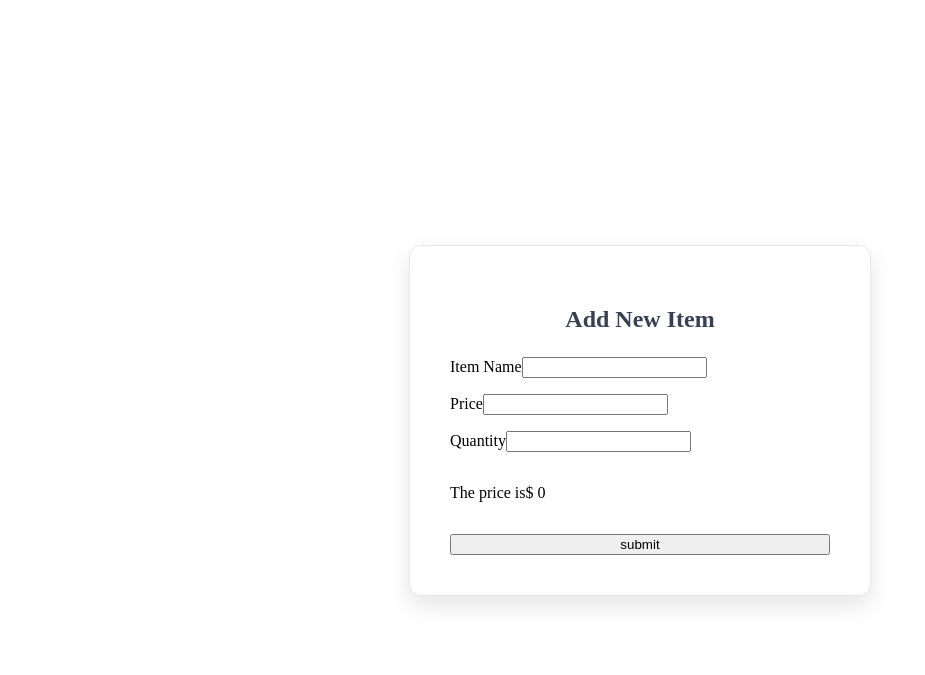
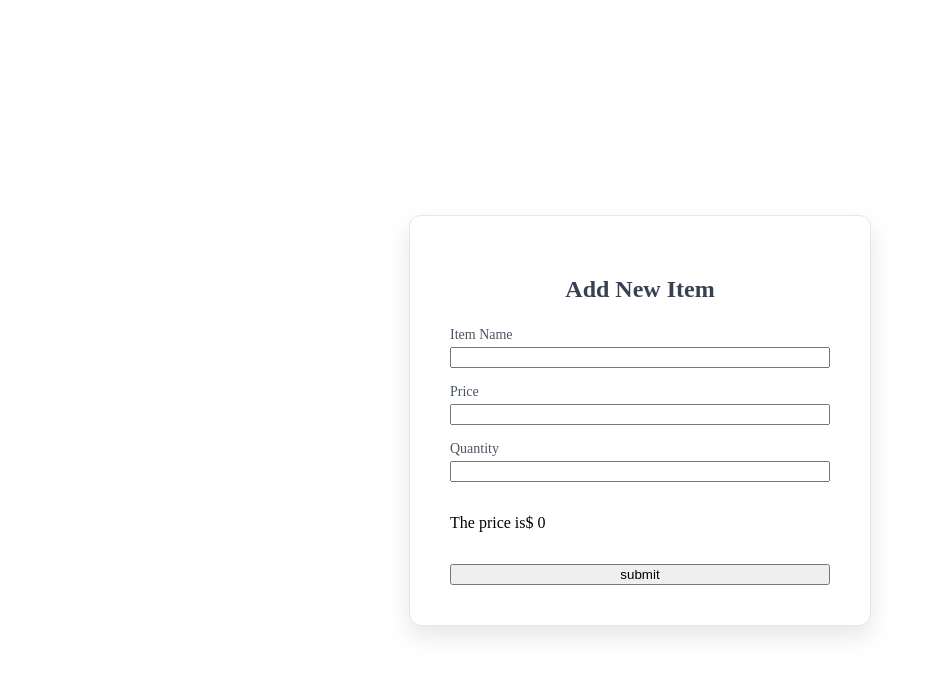
Before and after one commit to georgewakhu270/shopping-list-html, a plain HTML site: page index.html in a window 1280 px wide. Shown: the part 79-754 px from the top of the page, without its empty margins (0-925 px from the left). Drawn offline with Linux system fonts and the light colour scheme.

Commit message:
Update style.css

```diff
--- a/static/css/style.css
+++ b/static/css/style.css
@@ -1,2 +1,2 @@
-.div-border{background:#fff;border:1px solid #e5e7eb;border-radius:12px;box-shadow:0 10px 25px #0000001a;max-width:380px;padding:40px;width:100%}.div-border h2{color:#374151;font-size:1.5rem;font-weight:700;margin-bottom:24px;text-align:center}.div-border form{display:flex;flex-direction:column;gap:16px}.form-div{align-items:center;display:flex;justify-content:center;margin:0;min-height:100vh;padding:20px}
-/*# sourceMappingURL=main.1dc94ac6.css.map*/
+.div-border{background:#fff;border:1px solid #e5e7eb;border-radius:12px;box-shadow:0 10px 25px #0000001a;max-width:380px;padding:40px;width:100%}.div-border h2{color:#374151;font-size:1.5rem;font-weight:700;margin-bottom:24px;text-align:center}.div-border form{display:flex;flex-direction:column;gap:16px}.form-div{align-items:center;display:flex;justify-content:center;margin:0;min-height:100vh;padding:20px}.div-border label{color:#4b5563;font-size:.875rem;font-weight:500;margin-bottom:4px}.div-border .form-group{display:flex;flex-direction:column}
+/*# sourceMappingURL=main.0223da5c.css.map*/
```
